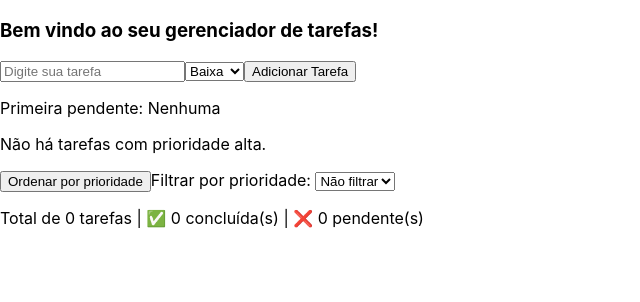
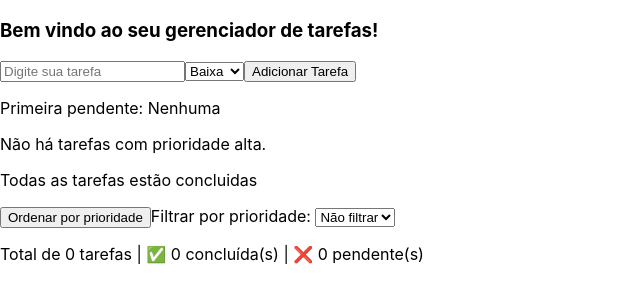
Before and after one commit to AntonyRNS/PWII-GerenciadorTarefas, a React (Vite) app: page / in a window 1280 px wide. Shown: the top 302 px of the page, without its empty margins (0-640 px from the left). Built offline with nearby package versions, Linux system fonts and the light colour scheme.

Commit message:
v6.0(FInal)

```diff
--- a/src/Components/GerenciadorTarefas/GerenciadorTarefas.jsx
+++ b/src/Components/GerenciadorTarefas/GerenciadorTarefas.jsx
@@ -92,8 +92,8 @@ function GerenciadorTarefas() {
 
     // Função e variavel que deveriam gerar true apenas caso todas as tarefas estejam concluidas.
     // (Não completamente implementado)
-    const estaoConcluidas = (concluida) => concluida == true;
-    const resultado = tarefas.every(estaoConcluidas)
+
+    const resultado = tarefas.every(tarefa => tarefa.concluida == true)
     console.log(resultado)
 
     // Variavel que usa some() para definir se tem alguma prioridade alta.
@@ -123,6 +123,9 @@ function GerenciadorTarefas() {
             </p>
             <p>
                 {seTemAlta ? 'Há tarefas com prioridade alta.' : 'Não há tarefas com prioridade alta.'}
+            </p>
+            <p>
+                {resultado? 'Todas as tarefas estão concluidas': 'Há tarefas pendentes.'}
             </p>
 
 
```
